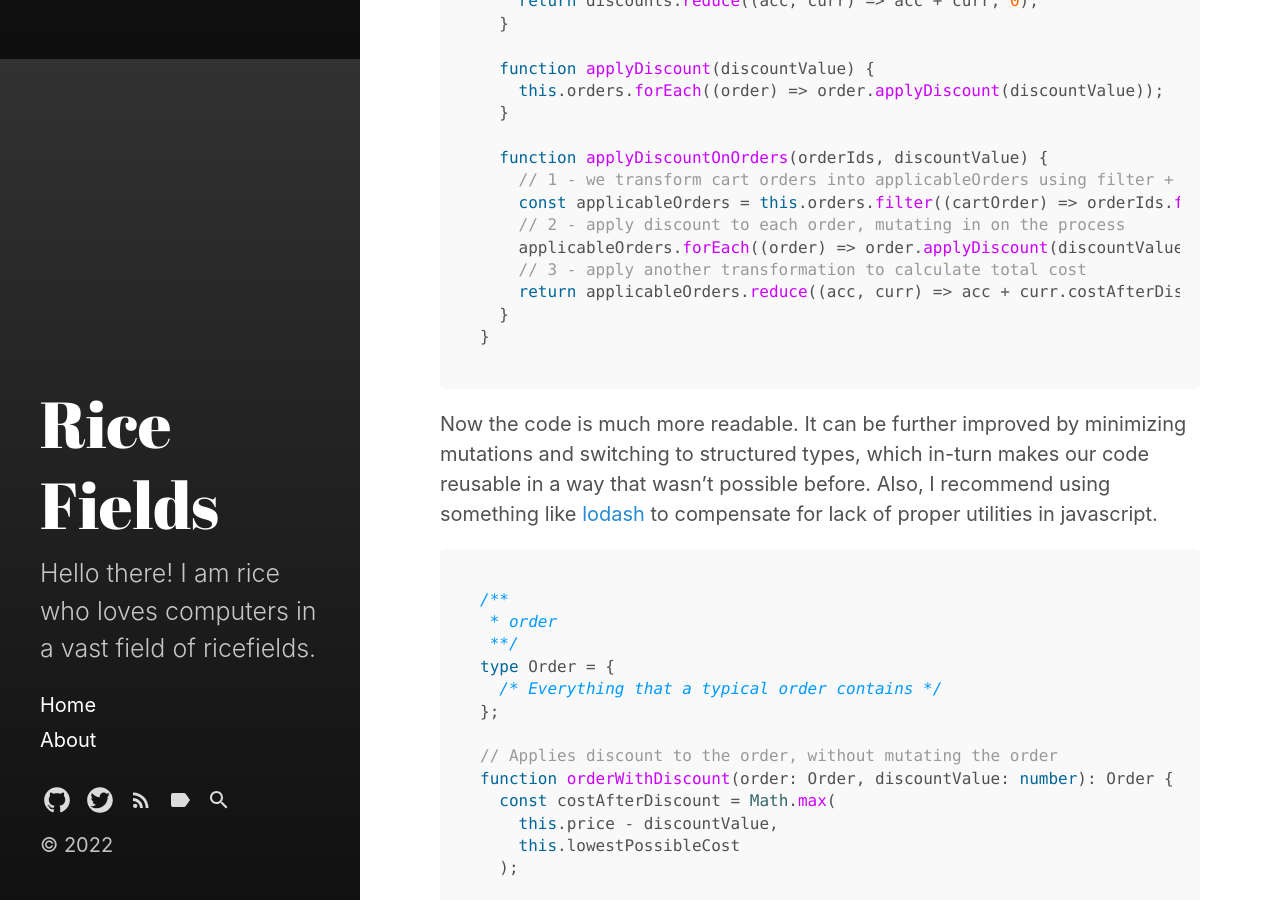
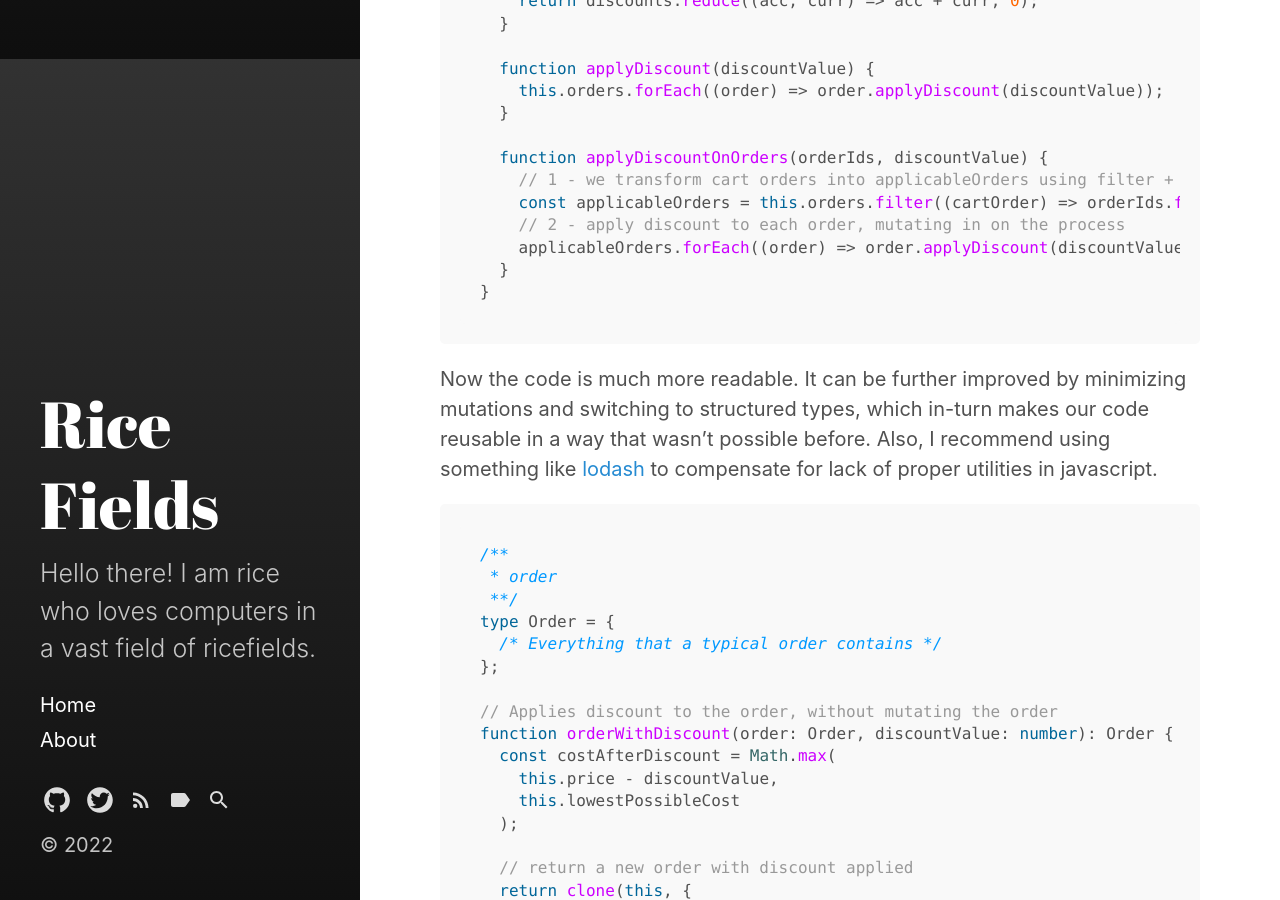
Before and after one commit to RiceNFields/ricenfields.github.io, a Jekyll site: the page built from _posts/2022-08-12-code-principles-data-and-transformation.md, in a window 1280 px wide and 900 px high, scrolled down 8041 px. Built offline with Jekyll 4.4.1, drawn with Linux system fonts in a browser that asks for light colours; some of the changed lines change nothing that is shown; some of the changed text lies outside the part shown.

Commit message:
Fix final example

````diff
--- a/_posts/2022-08-12-code-principles-data-and-transformation.md
+++ b/_posts/2022-08-12-code-principles-data-and-transformation.md
@@ -1,7 +1,7 @@
 ---
 layout: post
 title: Code Principle&#58; Data & Transformation
-excerpt: "We discuss how thinking software design in terms of data and transformation helps improve over all software design."
+excerpt: "We discuss how thinking software design in terms of data and transformation helps improve overall software design."
 comments: false
 tags:
   - code
@@ -216,7 +216,7 @@
 
   // Applies discount to all orders in the cart-
   // which match the given orderIds, mutating the cart
-  function applyDiscountOrders(orderIds, discountValue) {
+  function applyDiscountOnOrders(orderIds, discountValue) {
     // iterate through each orders in the cart
     for(const cartOrder of this.orders) {
       // iterate through applicable orders
@@ -269,8 +269,6 @@
     const applicableOrders = this.orders.filter((cartOrder) => orderIds.find((applicableOrderId) => cartOrder == applicableOrderId));
     // 2 - apply discount to each order, mutating in on the process
     applicableOrders.forEach((order) => order.applyDiscount(discountValue));
-    // 3 - apply another transformation to calculate total cost
-    return applicableOrders.reduce((acc, curr) => acc + curr.costAfterDiscount, 0);
   }
 }
 ```
````
